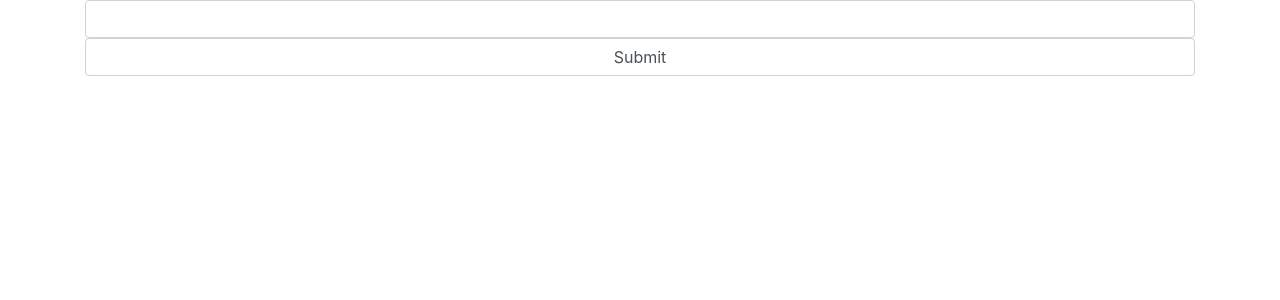
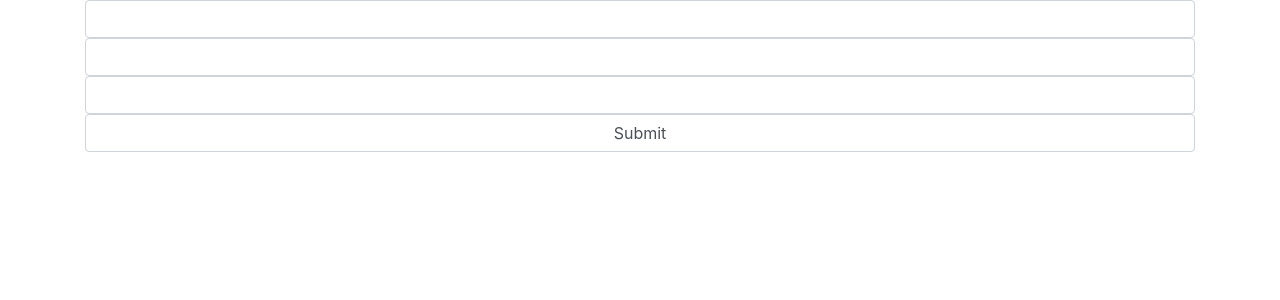
Before and after one commit to marcinbik/Redux-tutorial, a React (Create React App) app: page / in a window 1280 px wide. Shown: the top 300 px of the page. Built offline with nearby package versions, Linux system fonts and the light colour scheme.

Commit message:
new inputs

```diff
--- a/src/components/Form/Form.jsx
+++ b/src/components/Form/Form.jsx
@@ -11,6 +11,8 @@ const Form = ({onSubmit} ) => {
   return (
     <RSForm onSubmit={handleSubmit(onSubmit)} >
       <Input name="title" innerRef={register}/>
+      <Input name="picture" innerRef={register}/>
+      <Input name="description" innerRef={register}/>
       <Input type="submit"/>
 
     </RSForm>
--- a/src/components/List/List.jsx
+++ b/src/components/List/List.jsx
@@ -1,8 +1,8 @@
 import React from "react";
 import { useSelector } from "react-redux";
 import { useDispatch } from 'react-redux';
-import { Row } from "reactstrap"
-import {REMOVE_ITEM} from "../../redux/actions/movies"
+import { Row } from "reactstrap";
+import {REMOVE_ITEM} from "../../redux/actions/movies";
 import  Movie from "../Movie";
 
 
```
Also changed, not shown: 1 other file (tests, documents, lock files or other folders).
